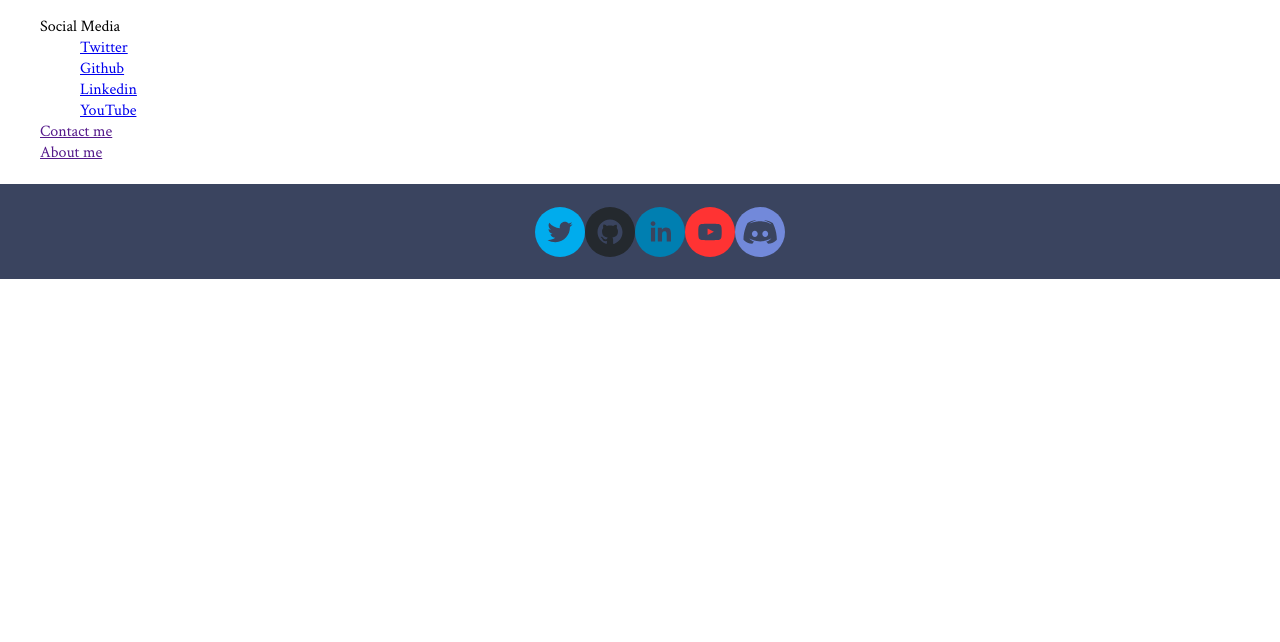
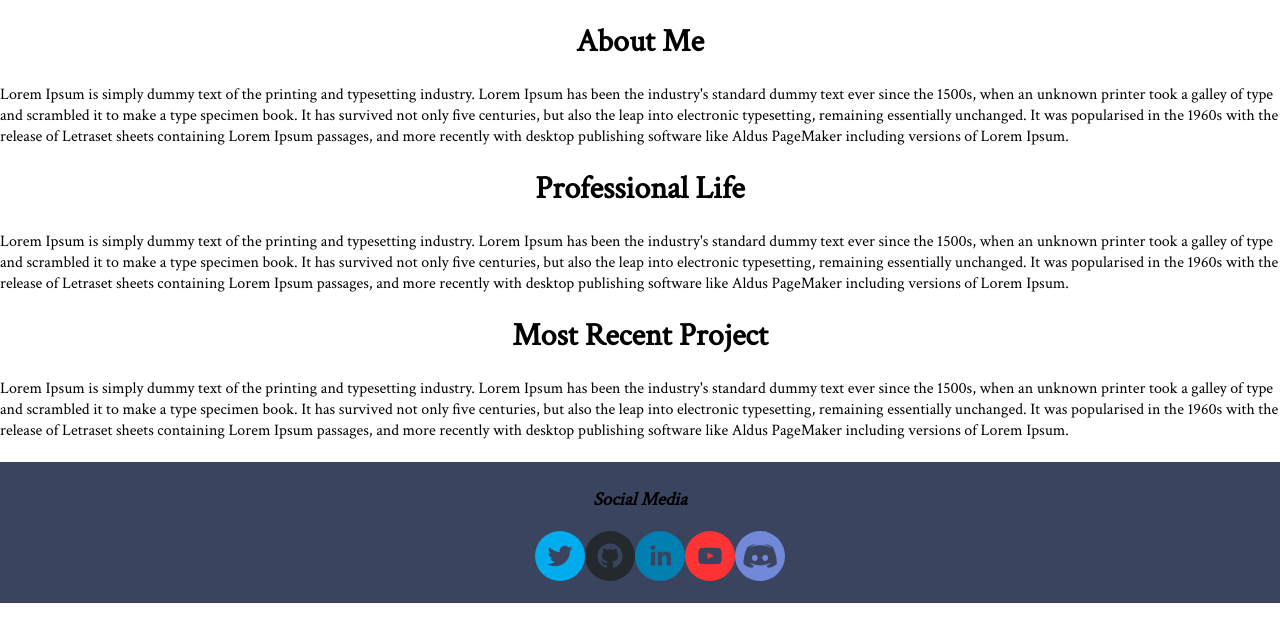
Before and after one commit to vilarj/React_App, a React (Create React App) app in the folder web/: page / in a window 1280 px wide. Shown: the top 642 px of the page. Built offline with nearby package versions, Linux system fonts and the light colour scheme.

Commit message:
Some work on the body - dummy texts.

```diff
--- a/web/src/App.css
+++ b/web/src/App.css
@@ -3,10 +3,17 @@
   font-family: 'Crimson Text', serif;
 }
 
+h1 {
+  text-align: center;
+}
+
+.social-media {
+  font-style: oblique;
+  color: white,
+}
+
 .FOOTER {
   background-color: #3a445f;
-  font-style: oblique;
-  font-weight: bold;
   padding: 0.5%;
   text-align: center;
 }
--- a/web/src/App.js
+++ b/web/src/App.js
@@ -18,17 +18,20 @@
   render() {
       return (
         <div className="HEADER">
-          <ul>
-              <li>Social Media</li>
-              <ul>
-                  <li><a href="https://twitter.com/vilarjimenez">Twitter</a></li>
-                  <li><a href="https://github.com/vilarj">Github</a></li>
-                  <li><a href="https://linkedin.com/in/vilarjimenez">Linkedin</a></li>
-                  <li><a href="https://www.youtube.com/channel/UCUU4YkLRdT-xnuybPSMJLpQ">YouTube</a></li>
-              </ul>
-              <li><a href="">Contact me </a></li>
-              <li><a href="">About me</a></li>
-          </ul>
+        <h1>About Me</h1>
+        <p>
+        Lorem Ipsum is simply dummy text of the printing and typesetting industry. Lorem Ipsum has been the industry's standard dummy text ever since the 1500s, when an unknown printer took a galley of type and scrambled it to make a type specimen book. It has survived not only five centuries, but also the leap into electronic typesetting, remaining essentially unchanged. It was popularised in the 1960s with the release of Letraset sheets containing Lorem Ipsum passages, and more recently with desktop publishing software like Aldus PageMaker including versions of Lorem Ipsum.
+        </p>
+
+        <h1>Professional Life</h1>
+        <p>
+        Lorem Ipsum is simply dummy text of the printing and typesetting industry. Lorem Ipsum has been the industry's standard dummy text ever since the 1500s, when an unknown printer took a galley of type and scrambled it to make a type specimen book. It has survived not only five centuries, but also the leap into electronic typesetting, remaining essentially unchanged. It was popularised in the 1960s with the release of Letraset sheets containing Lorem Ipsum passages, and more recently with desktop publishing software like Aldus PageMaker including versions of Lorem Ipsum.
+        </p>
+
+        <h1>Most Recent Project</h1>
+        <p>
+        Lorem Ipsum is simply dummy text of the printing and typesetting industry. Lorem Ipsum has been the industry's standard dummy text ever since the 1500s, when an unknown printer took a galley of type and scrambled it to make a type specimen book. It has survived not only five centuries, but also the leap into electronic typesetting, remaining essentially unchanged. It was popularised in the 1960s with the release of Letraset sheets containing Lorem Ipsum passages, and more recently with desktop publishing software like Aldus PageMaker including versions of Lorem Ipsum.
+        </p>
         </div>
       )
   }
@@ -48,6 +51,7 @@
   render () {
     return (
       <div className="FOOTER">
+        <h3 className="social-media"> Social Media </h3>
         <ul>
           <a><SocialIcon url="https://twitter.com/vilarjimenez"/></a>
           <a><SocialIcon url="https://github.com/vilarj"/></a>
```
